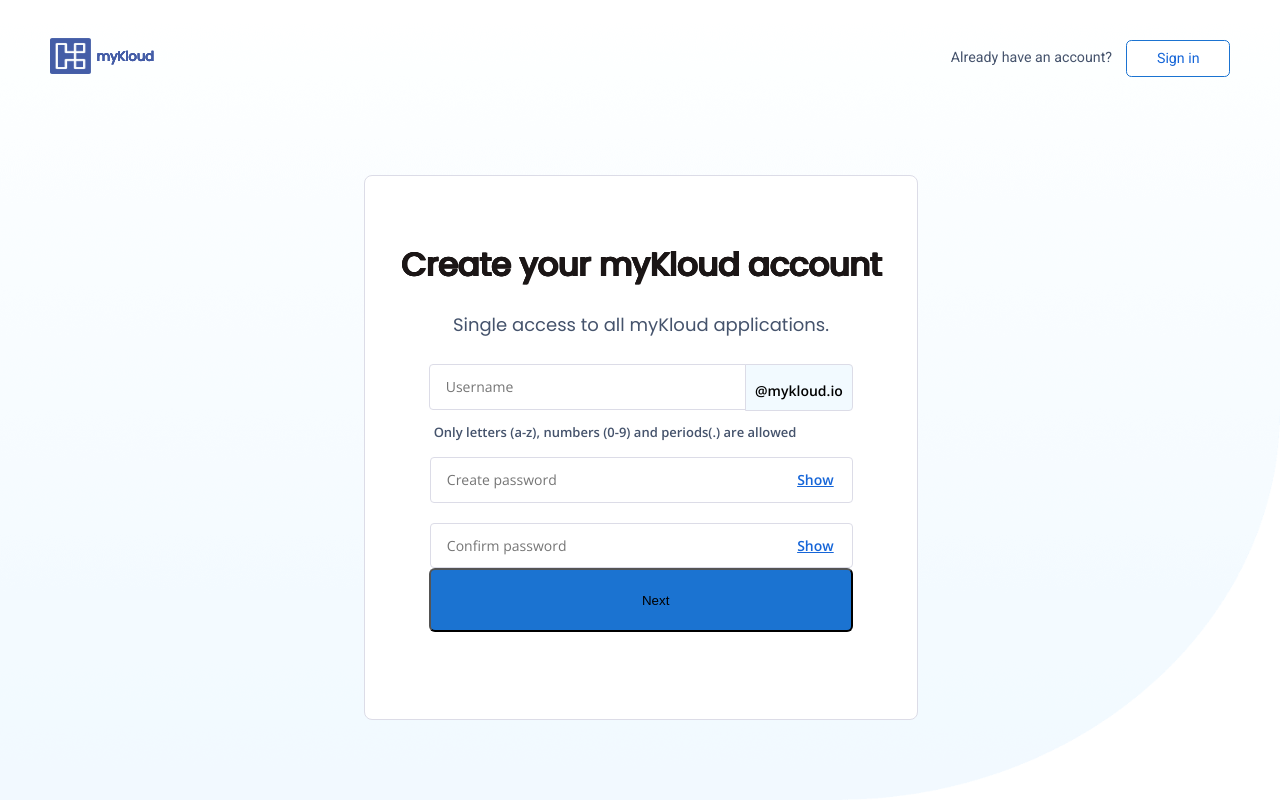
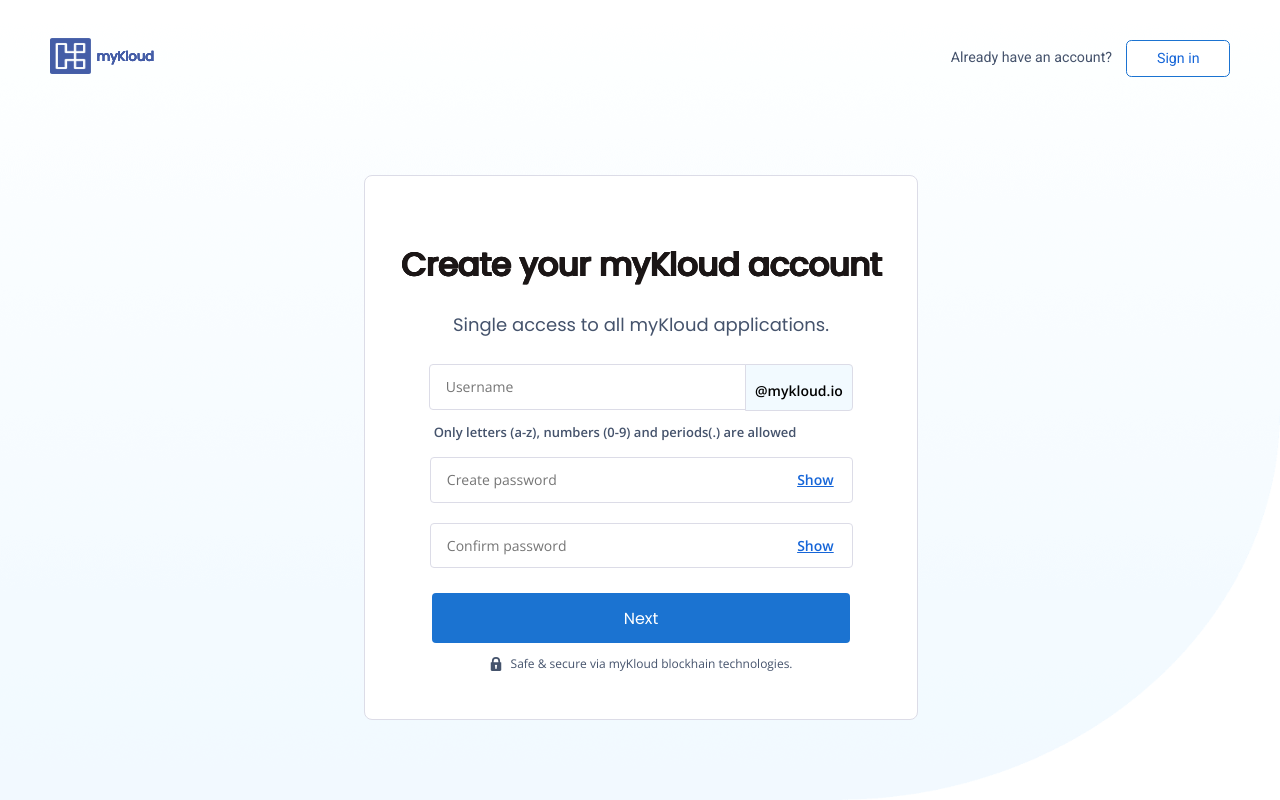
Before and after one commit to myKloud/mykloud-registration, a React (Create React App) app: page / in a window 1280 px wide. Built offline with nearby package versions, Linux system fonts and the light colour scheme.

Commit message:
finish all components in registration stage 1

```diff
--- a/src/components/content/content.css
+++ b/src/components/content/content.css
@@ -44,7 +44,7 @@
   width: 31.66666666666vw;
   height: 5.46875vh;
   padding: 0 0 0 16px;
-  border-radius: 6px;
+  border-radius: 0.5vh;
   border: solid 1px #dcdce7;
   background-color: white;
   border-radius: 0.5vh;
@@ -103,7 +103,7 @@
   width: 31.66666666666vw;
   height: 5.46875vh;
   padding: 0 0 0 16px;
-  border-radius: 6px;
+  border-radius: 0.5vh;
   border: solid 1px #dcdce7;
   background-color: white;
   border-radius: 0.5vh;
@@ -123,7 +123,7 @@
   width: 31.66666666666vw;
   height: 5.46875vh;
   padding: 0 0 0 16px;
-  border-radius: 6px;
+  border-radius: 0.5vh;
   border: solid 1px #dcdce7;
   background-color: white;
   border-radius: 0.5vh;
@@ -158,11 +158,43 @@
 }
 
 .nextBtn {
-  width: 31.66666666666vw;
-  height: 64px;
+  position: relative;
+  width: 32.7vw;
+  height: 6.25vh;
+  border: none;
+  border-radius: 0.5vh;
+  background-color: #1b73d1;
   flex-grow: 0;
-  margin: 0 0 8px;
-  padding: 20px 209px 20px 211px;
-  border-radius: 6px;
-  background-color: #1b73d1;
+  font-family: "Poppins";
+  font-size: 16px;
+  font-weight: 500;
+  font-stretch: normal;
+  font-style: normal;
+  line-height: normal;
+  letter-spacing: normal;
+  text-align: center;
+  color: white;
+  margin-top: 3.125vh;
 }
+
+.safeMessage {
+  display: flex;
+  justify-content: center;
+  gap: 0.5555555555555555555555vw;
+}
+
+.icon {
+  object-fit: contain;
+}
+
+.info {
+  font-family: "Open Sans";
+  font-size: 12px;
+  font-weight: normal;
+  font-stretch: normal;
+  font-style: normal;
+  line-height: normal;
+  letter-spacing: normal;
+  text-align: center;
+  color: #45536c;
+}
--- a/src/components/content/index.js
+++ b/src/components/content/index.js
@@ -1,6 +1,6 @@
 import React, { useState } from "react";
 import { css } from "./content.css";
-
+import icon from "../../images/lock 1.svg";
 const Content = () => {
   const [showPassword, setShowPassword] = useState(false);
   const [showConfirmPassword, setShowConfirmPassword] = useState(false);
@@ -55,6 +55,12 @@ const Content = () => {
           </button>
         </div>
         <button className="nextBtn">Next</button>
+        <div className="safeMessage">
+          <img src={icon} class="icon" />
+          <p className="info">
+            Safe & secure via myKloud blockhain technologies.
+          </p>
+        </div>
       </div>
     </>
   );
```
Also changed, not shown: src/images/lock 1.svg (added).
